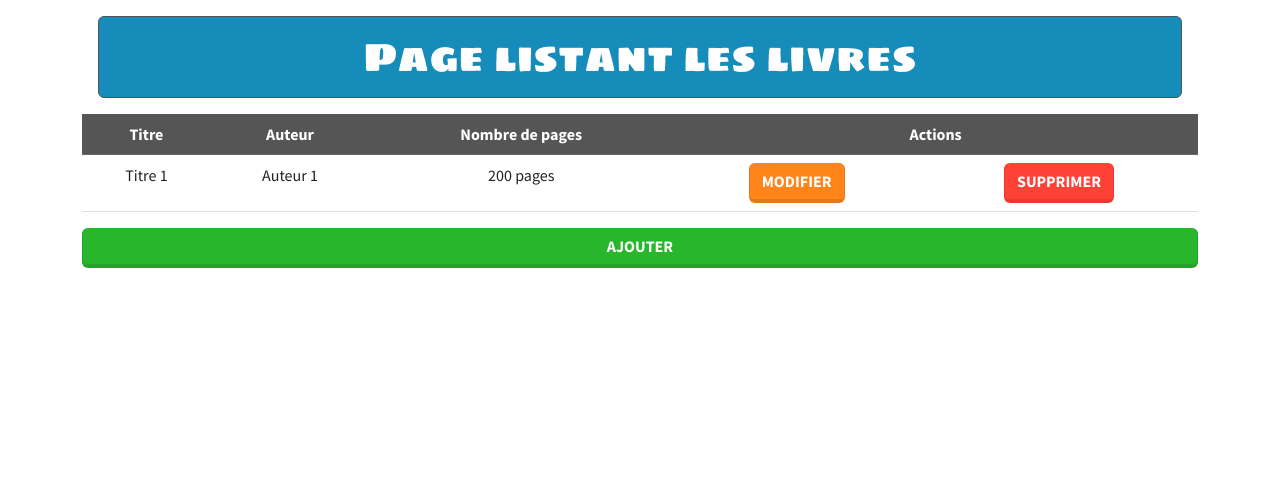
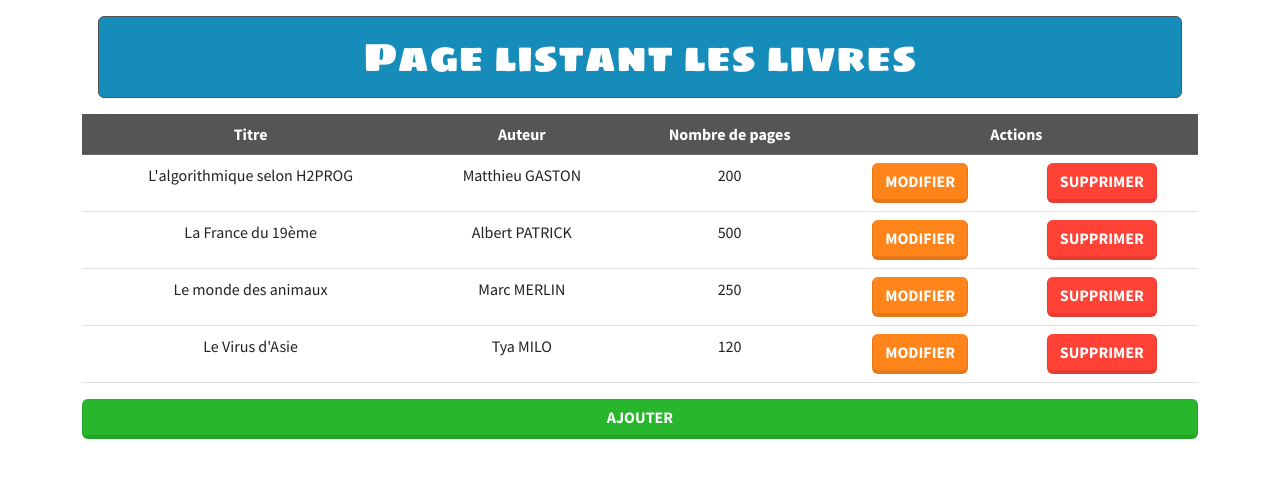
Before and after one commit to EmmanuelBlanchard/REACT-2020-par-la-pratique-de-A-Z-evolution-progressive, a React (Create React App) app in the folder Programmes/09-Module09-Projet1-LesLivresEtUnCRUD-Front-End/projet1/: page / in a window 1280 px wide. Shown: the top 478 px of the page. Built offline with nearby package versions, Linux system fonts and the light colour scheme; the HTML template or start-up script is replaced by a standard one.

Commit message:
09-Module09-Projet1-LesLivresEtUnCRUD-Front-End-08-ListeDeLivres

```diff
--- a/Programmes/09-Module09-Projet1-LesLivresEtUnCRUD-Front-End/projet1/src/containers/Livres/Livres.js
+++ b/Programmes/09-Module09-Projet1-LesLivresEtUnCRUD-Front-End/projet1/src/containers/Livres/Livres.js
@@ -2,6 +2,15 @@ import React, {Component} from 'react';
 import Bouton from '../../components/Bouton/Bouton';
 
 class Livres extends Component {
+    state = {
+        livres : [
+            {id:1, titre:"L'algorithmique selon H2PROG", auteur:"Matthieu GASTON", nombreDePages:200},
+            {id:2, titre:"La France du 19ème", auteur: "Albert PATRICK", nombreDePages: 500},
+            {id:3, titre:"Le monde des animaux", auteur: "Marc MERLIN", nombreDePages: 250},
+            {id:4, titre:"Le Virus d'Asie", auteur: "Tya MILO", nombreDePages: 120},
+        ]
+    }
+
     render() {
         return (
             <table className="table text-center">
@@ -14,13 +23,19 @@ class Livres extends Component {
                     </tr>
                 </thead>
                 <tbody>
-                    <tr>
-                        <td>Titre 1</td>
-                        <td>Auteur 1</td>
-                        <td>200 pages</td>
-                        <td><Bouton typeBtn="btn-warning" clic={() => console.log("modification")}>Modifier</Bouton></td>
-                        <td><Bouton typeBtn="btn-danger" clic={() => console.log("suppression")}>Supprimer</Bouton></td>
-                    </tr>
+                    {
+                        this.state.livres.map(livre => {
+                            return (
+                                <tr key={livre.id}>
+                                    <td>{livre.titre}</td>
+                                    <td>{livre.auteur}</td>
+                                    <td>{livre.nombreDePages}</td>
+                                    <td><Bouton typeBtn="btn-warning" clic={() => console.log("modification")}>Modifier</Bouton></td>
+                                    <td><Bouton typeBtn="btn-danger" clic={() => console.log("suppression")}>Supprimer</Bouton></td>
+                                </tr>
+                            );
+                        })
+                    }
                 </tbody>
             </table>
         );
```
